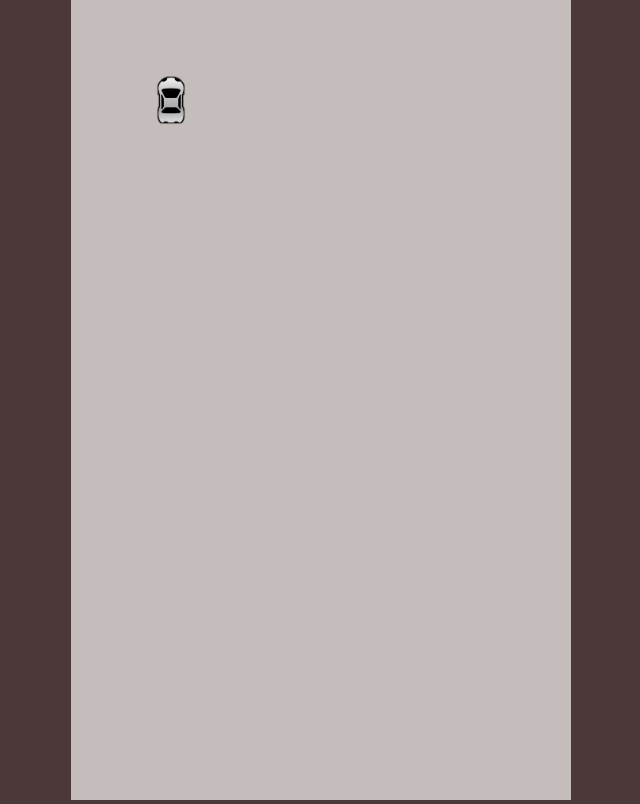
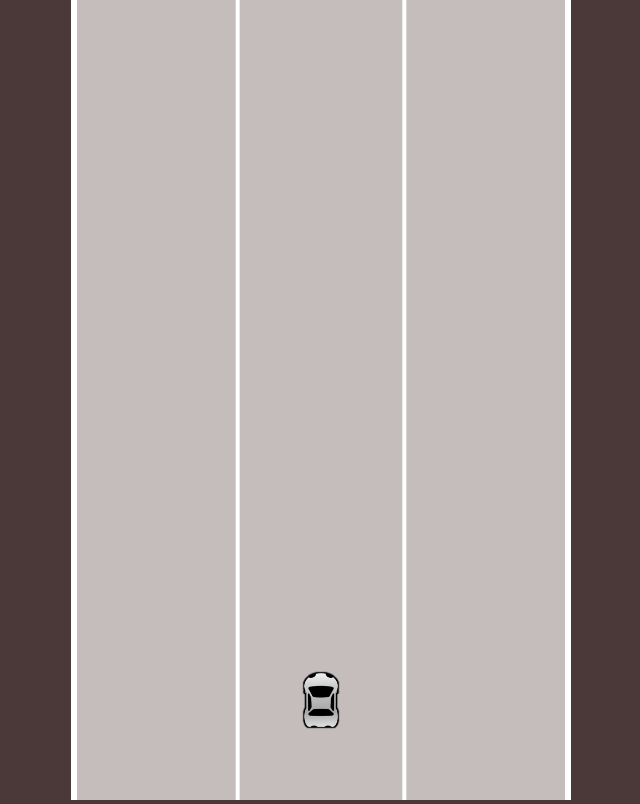
Before and after one commit to nayanprasad/self-driving-car, a website: page public/index.html in a window 1280 px wide. Shown: the whole page, without its empty margins (319-959 px from the left). Drawn offline with Linux system fonts and the light colour scheme.

Commit message:
draw the road

```diff
--- a/public/index.html
+++ b/public/index.html
@@ -12,6 +12,7 @@
 <canvas id="canvas"></canvas>
 <script src="controls.js"></script>
 <script src="car.js"></script>
+<script src="road.js"></script>
 <script src="main.js"></script>
 </body>
 </html>
--- a/public/main.js
+++ b/public/main.js
@@ -1,8 +1,9 @@
 const canvas = document.getElementById("canvas");
 canvas.width = 500;
 
-const ctx = canvas.getContext("2d")
-const car = new Car(100, 100, 30, 50);
+const ctx = canvas.getContext("2d");
+const road = new Road(canvas.width/2, canvas.width);
+const car = new Car(canvas.width/2, 700, 40, 60);
 
 
 animate();
@@ -10,6 +11,7 @@ animate();
 function animate() {
   car.update();
   canvas.height = window.innerHeight;
+  road.draw(ctx);
   car.draw(ctx);
   requestAnimationFrame(animate);
 }
--- /dev/null
+++ b/public/road.js
@@ -0,0 +1,36 @@
+class Road {
+    constructor(x, width, lanes = 3) {
+        this.x = x;
+        this.width = width ;
+        this.lanes = lanes;
+
+        this.diff = width/lanes;
+        this.left = x - width/2 + 20;
+        this.right = x + width/2 - 20;
+
+        const infinity = 1000000000;
+        this.top = -infinity;
+        this.bottom = infinity;
+    }
+
+    draw(ctx) {
+        ctx.lineWidth = 8;
+        ctx.strokeStyle = "white";
+
+        for(let i = 0; i <= this.lanes; i++) {
+            if(i === 0 || i === this.lanes) {
+                ctx.setLineDash([])
+                ctx.lineWidth = 12;
+            }
+            else {
+                // ctx.setLineDash([5, 20])
+                ctx.lineWidth = 4;
+            }
+            ctx.beginPath();
+            ctx.moveTo(this.diff * i, this.top);
+            ctx.lineTo(this.diff * i, this.bottom);
+            ctx.stroke();
+            ctx.closePath()
+        }
+    }
+}
```
